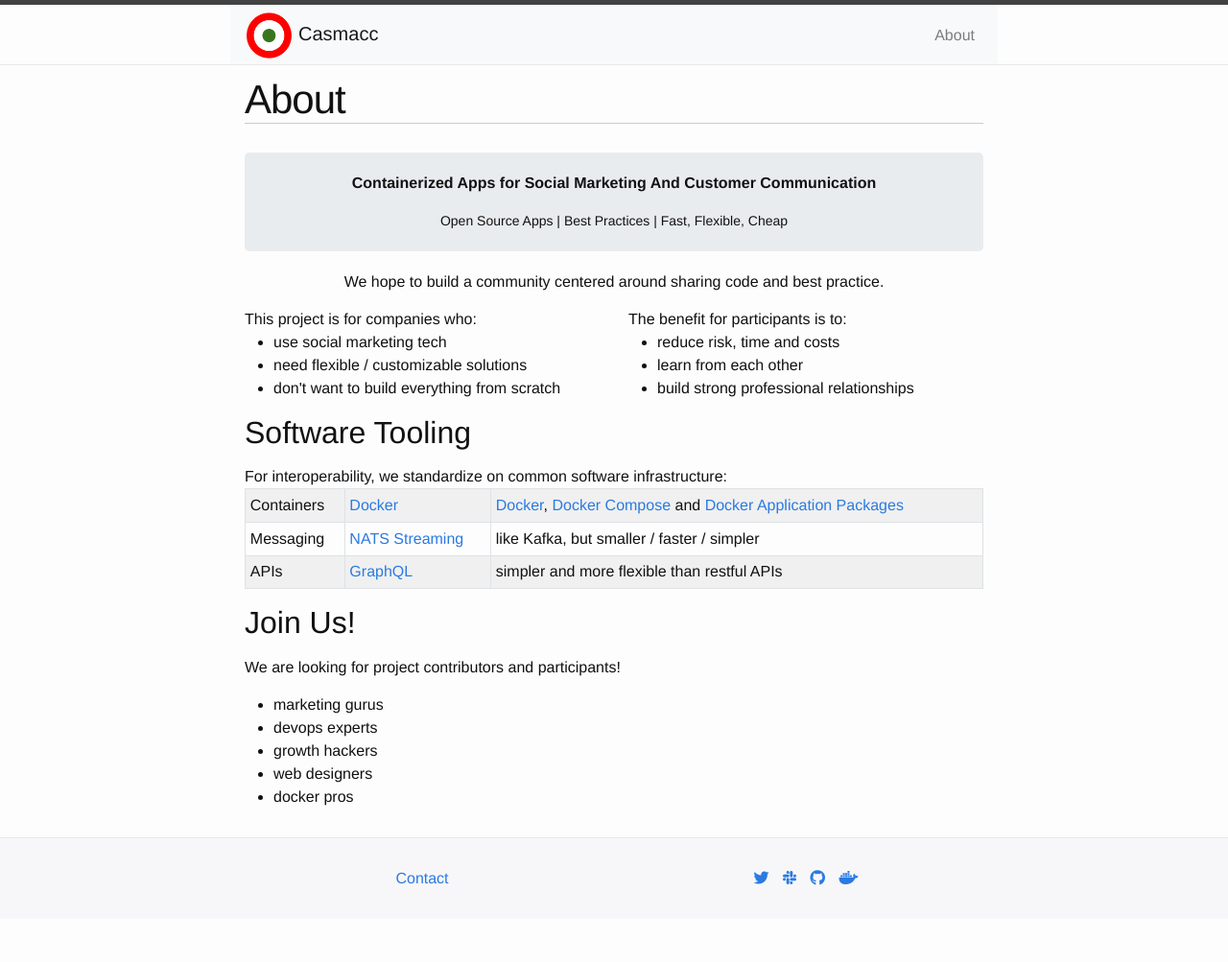
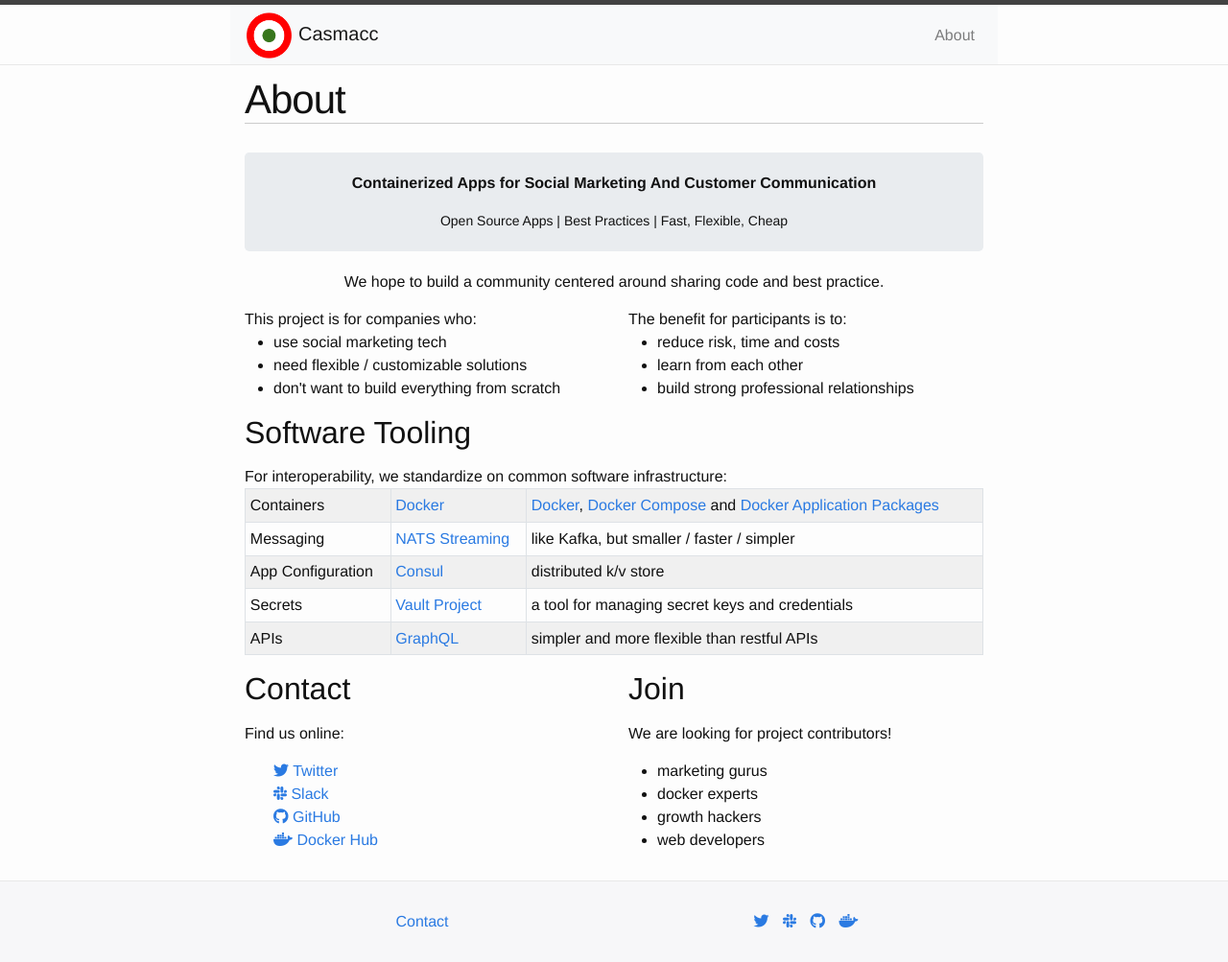
Before and after one commit to casmacc/website, a Jekyll site: the page built from docs/pages/about.html, in a window 1280 px wide. Shown: the whole page at 96% size. Built offline with Jekyll 4.4.1, drawn with Linux system fonts in a browser that asks for light colours; nearby versions of some CDN libraries; before the commit the page ends 958 px from its top, so only the background shows below that.

Commit message:
Update website content

```diff
--- a/docs/pages/about.html
+++ b/docs/pages/about.html
@@ -67,6 +67,24 @@
     </td>
   </tr>
   <tr>
+    <td>App Configuration</td>
+    <td>
+      <a href="https://www.consul.io/">Consul</a>
+    </td>
+    <td>
+      distributed k/v store
+    </td>
+  </tr>
+  <tr>
+    <td>Secrets</td>
+    <td>
+      <a href="https://www.vaultproject.io/">Vault Project</a>
+    </td>
+    <td>
+      a tool for managing secret keys and credentials
+    </td>
+  </tr>
+  <tr>
     <td>APIs</td>
     <td>
       <a href="https://graphql.org/">GraphQL</a>
@@ -77,14 +95,45 @@
   </tr>
 </table>
 
-<h2>Join Us!</h2>
+<div class='row'>
+  <div class="col-md-6">
+    <h2>Contact</h2>
     <p>
-We are looking for project contributors and participants!
+    Find us online:
+    </p>
+    <ul style="list-style-type:none">
+      <li style='padding-right: 10px;'>
+        <a href="https://twitter.com/getcasmacc" target="_blank">
+          <i class='fab fa-twitter'></i> Twitter
+        </a>
+      </li>
+      <li style='padding-right: 10px;'>
+        <a href="https://casmacc.slack.com/casmacc" target="_blank">
+          <i class='fab fa-slack'></i> Slack
+        </a>
+      </li>
+      <li style='padding-right: 10px;'>
+        <a href="https://github.com/casmacc" target="_blank">
+          <i class='fab fa-github'></i> GitHub
+        </a>
+      </li>
+      <li>
+        <a href="https://hub.docker.com/u/casmacc" target="_blank">
+          <i class='fab fa-docker'></i> Docker Hub
+        </a>
+      </li>
+    </ul>
+  </div>
+  <div class="col-md-6">
+    <h2>Join</h2>
+    <p>
+    We are looking for project contributors!
     </p>
     <ul>
       <li>marketing gurus</li>
-  <li>devops experts</li>
+      <li>docker experts</li>
       <li>growth hackers</li>
-  <li>web designers</li>
-  <li>docker pros</li>
+      <li>web developers</li>
     </ul>
+  </div>
+</div>
```
Also changed, not shown: docs/index.html (+0 -9 lines). Lines whose indentation alone changed are shown as unchanged.
